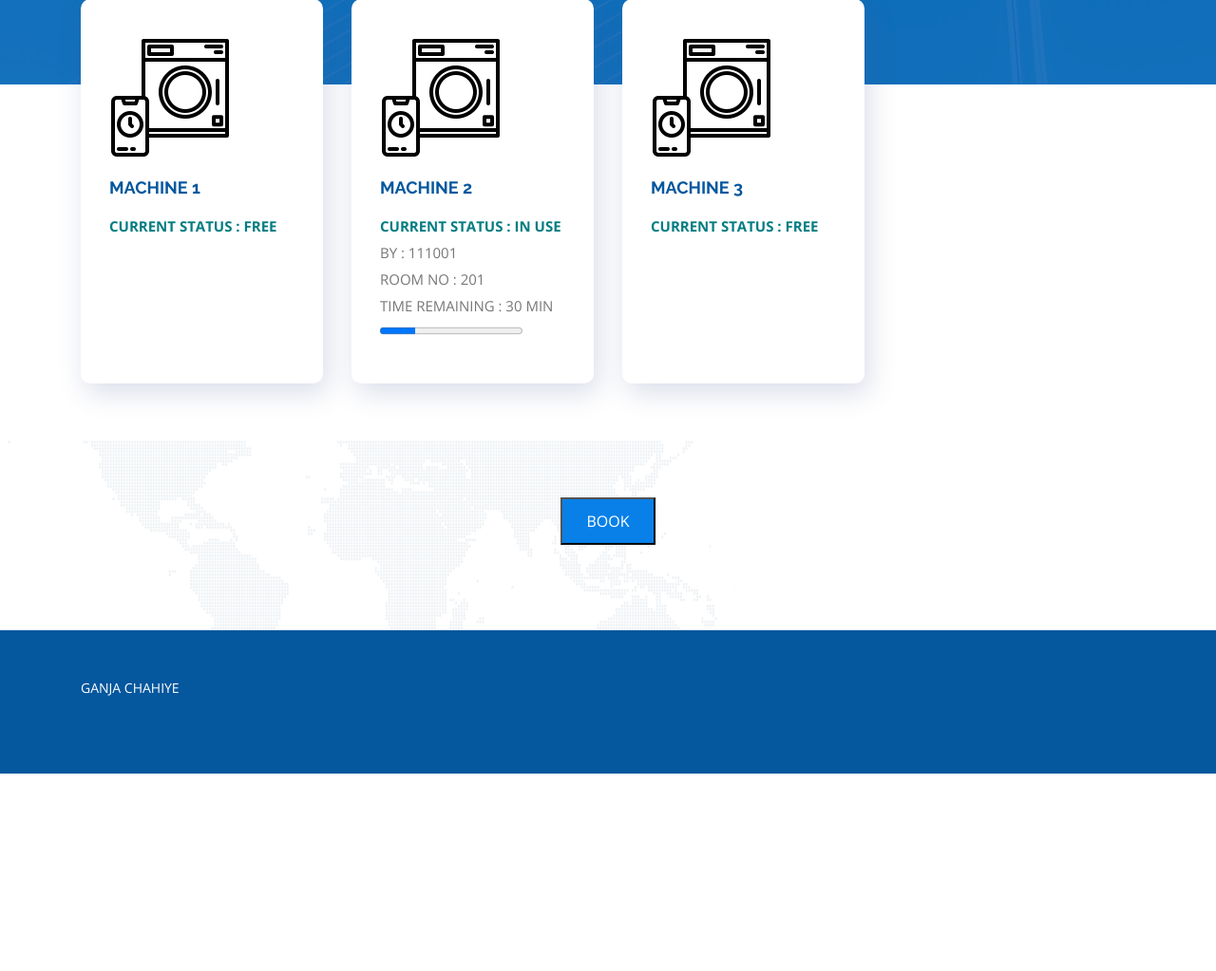
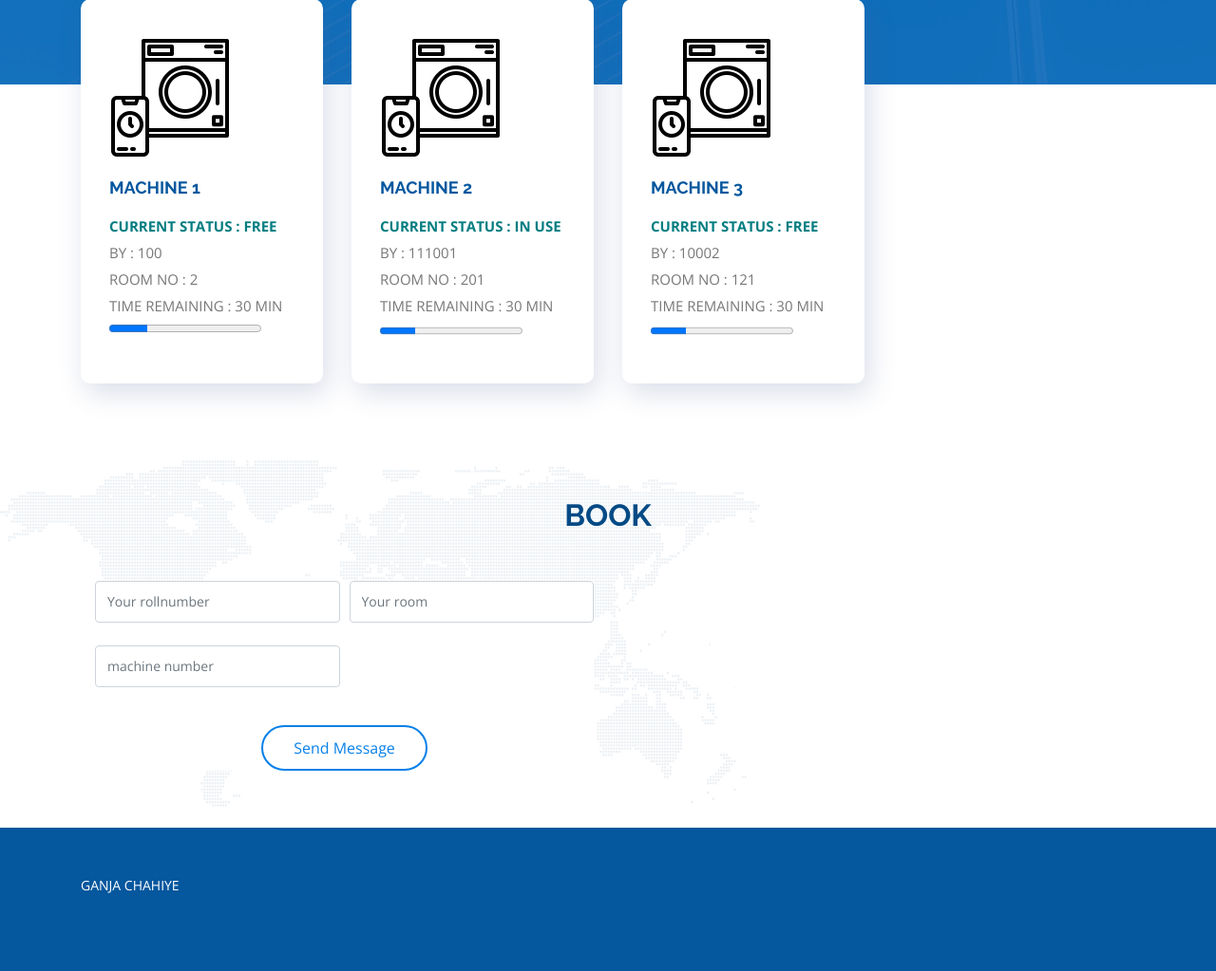
Before and after one commit to unboxdisease/Hackathon-2020-, a Flask app: page / in a window 1280 px wide. Shown: the part 551-1574 px from the top of the page at 95% size. Before the commit the page ends 1366 px from the top, so only its background shows below. Run offline with Flask 2, Linux system fonts and the light colour scheme; data comes from the database, SQL or seed files in the repository; both versions use the stored data as it was after the commit; some libraries are stand-ins or nearby versions.

Commit message:
revamp 2.0

```diff
--- a/app.py
+++ b/app.py
@@ -24,9 +24,7 @@ def root():
 
     if request.form:
         form = request.form
-        rol = form['roll']
-        room = form['room']
-        machine = form['num']
+
         b = Book(
             rollnumber = form['roll'],
             room = form['room'],
@@ -37,9 +35,20 @@ def root():
         db.session.commit()
         return redirect('/')
     else:
-        mach = Book.query.order_by(Book.id.desc()).first()
+        machs = Book.query.order_by(Book.id).all()
+        for mach in machs:
+            if mach.machine == 1:
+                mach1 = mach.rollnumber
+                room1 = mach.room
+            if mach.machine == 2:
+                mach2 = mach.rollnumber
+                room2 = mach.room
+            if mach.machine == 3:
+                mach3 = mach.rollnumber
+                room3 = mach.room
 
-    return render_template('index.html',mach= mach)
+
+        return render_template('index.html',mach= mach,mach1=mach1,mach2=mach2,mach3=mach3,room1 = room1,room2 = room2,room3 = room3)
 
 
 
--- a/static/assets/css/style.css
+++ b/static/assets/css/style.css
@@ -2313,6 +2313,7 @@ section {
 }
 
 #footer .footer-newsletter form {
+  align-items: center;
   margin-top: 30px;
   background: #fff;
   padding: 6px 10px;
--- a/templates/index.html
+++ b/templates/index.html
@@ -121,13 +121,22 @@
     <section id="icon-boxes" class="icon-boxes">
       <div class="container">
 
+
+
+
+
+
         <div class="row">
           <div class="col-md-6 col-lg-3 d-flex align-items-stretch mb-5 mb-lg-0" data-aos="fade-up">
             <div class="icon-box">
               <div class="icon"><img src="{{url_for('static',filename='img/housekeeping.png')}}"></div>
               <h4 class="title"><a href="">MACHINE 1</a></h4>
               <p class ="status">CURRENT STATUS : FREE</p>
-              <p class="description"></p>
+
+              <p class="description">BY : {{mach1}} <br>
+                ROOM NO : {{room1}} <br>
+              TIME REMAINING : 30 MIN<br></p>
+              <progress value = "10" max = "40"></p>
             </div>
           </div>
 
@@ -137,8 +146,8 @@
               <h4 class="title"><a href="">MACHINE 2</a></h4>
               <p class="status">CURRENT STATUS : IN USE</p>
               <p class = "description">
-              BY : {{mach.rollnumber}} <br>
-            ROOM NO : {{mach.room}} <br>
+              BY : {{mach2}} <br>
+            ROOM NO : {{room2}} <br>
           TIME REMAINING : 30 MIN<br>
           <progress value = "10" max = "40"></p>
             </div>
@@ -149,7 +158,10 @@
               <div class="icon"><img src="{{url_for('static',filename='img/housekeeping.png')}}"></div>
               <h4 class="title"><a href="">MACHINE 3</a></h4>
               <p class="status">CURRENT STATUS : FREE</p>
-              <p class = "description"></p>
+              <p class = "description">BY : {{mach3}} <br>
+                ROOM NO : {{room3}} <br>
+              TIME REMAINING : 30 MIN<br>
+              <progress value = "10" max = "40"></p>
             </div>
           </div>
 
@@ -180,41 +192,11 @@
       <div class="container" data-aos="fade-up">
 
         <div class="section-title">
-          <button id = "book" onclick="fun()">BOOK</button>
-          <script>
-            var book = getElementById('book');
-            function fun(){
-              input.style.display = "block";
-            }
-            </script>
+          <h2>BOOK</h2>
+
         </div>
 
-        <!-- <div class="row mt-1 d-flex justify-content-end" data-aos="fade-right" data-aos-delay="100">
 
-          <div class="col-lg-5">
-            <div class="info">
-              <div class="address">
-
-                <h4>MACHINE 1 </h4>
-                <p>slots-</p>
-              </div>
-
-              <div class="email">
-
-                <h4>MACHINE 2-</h4>
-                <p>slots - </p>
-              </div>
-
-              <div class="phone">
-
-                <h4>MACHINE 3-</h4>
-                <p>slots-</p>
-              </div>
-
-            </div>
-
-          </div> -->
-          <div id="input" >
           <div class="col-lg-6 mt-5 mt-lg-0" data-aos="fade-left" data-aos-delay="100">
 
             <form action="/" method="POST" role="form" class="php-email-form">
@@ -240,7 +222,7 @@
               <div class="text-center"><button type="submit">Send Message</button></div>
             </form>
 
-          </div>
+
 
         </div>
 
```
Also changed, not shown: machine.db.
